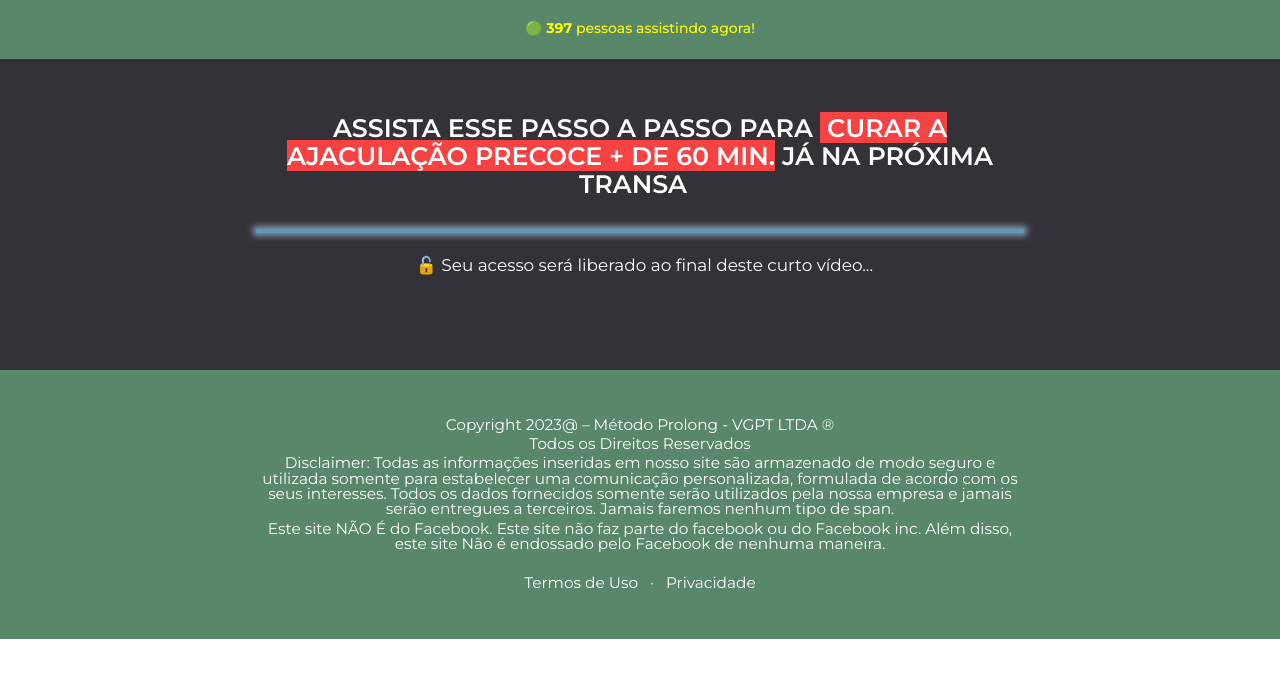
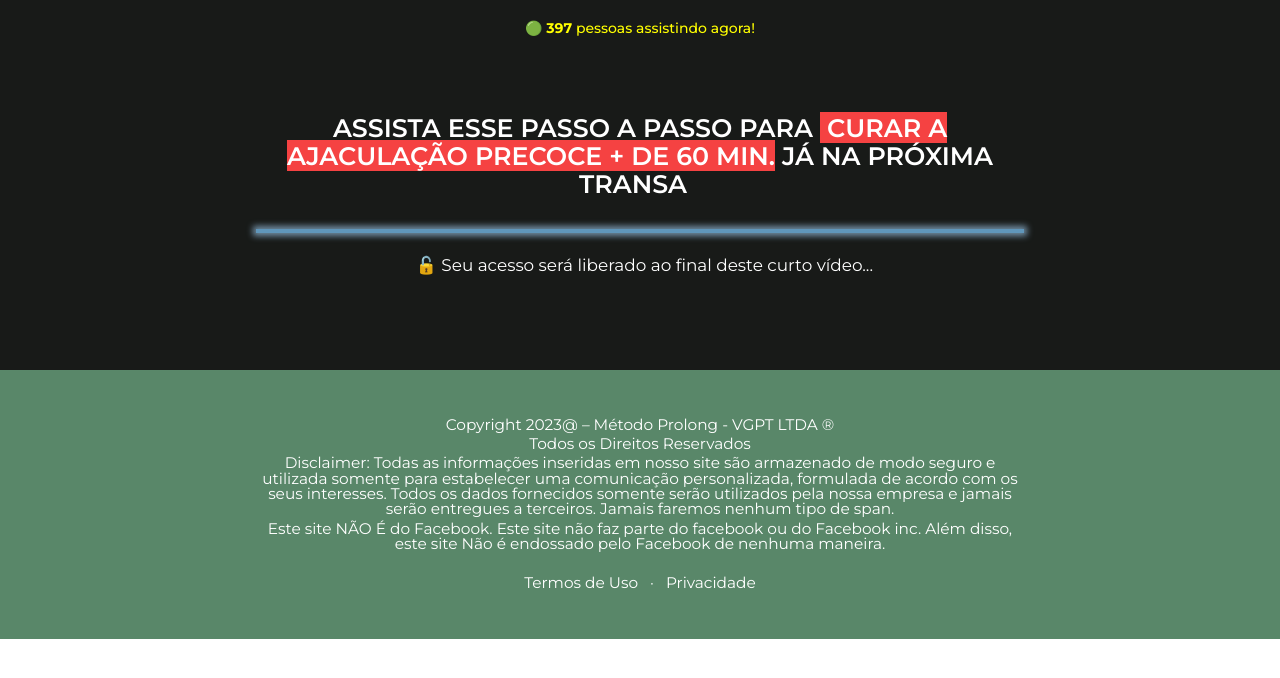
Before and after one commit to eriks306014/Metodo-Prolong, a plain HTML site: page index.html in a window 1280 px wide. Drawn offline with Linux system fonts and the light colour scheme; a script that the page names is missing.

Commit message:
Update index.html

```diff
--- a/index.html
+++ b/index.html
@@ -29,7 +29,7 @@ html {overflow-x:hidden}
 #division-EWzQJh0319568 {
 position: relative;
 padding: 2vh 20vw 2vh 20vw;
-background-color:#598769;
+background-color:#181a18;
 }
 @media (max-width:1200px) {
 #division-EWzQJh0319568 {
@@ -81,7 +81,7 @@ text-align: center;
 #division-HlmYDB0319717 {
 position: relative;
 padding: 3vh 20vw 10vh 20vw;
-background-color: #353138;
+background-color: #181a18;
 background: linear-gradient(rgba(162, 210, 255, 0.6375), rgba(162, 210, 255, 0.6375)), urlcdn/u/3gEIylv7L4aXC2PbmTRqcmlRCgw2/l/XEmWjt6249547.jpeg');
 background-size: cover;
 background-position: center;
```
